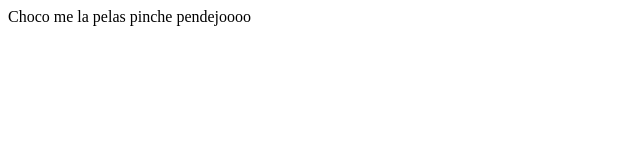
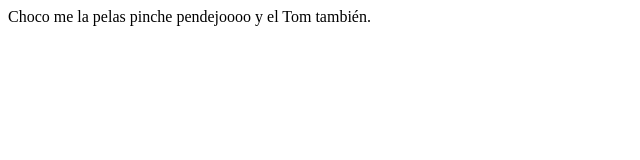
Before and after one commit to Ramnesc/Proyectomamalon, a plain HTML site: page index.html in a window 1280 px wide. Shown: the whole page, without its empty margins (0-640 px from the left). Drawn offline with Linux system fonts and the light colour scheme.

Commit message:
Cambio, agregué a Tom

```diff
--- a/index.html
+++ b/index.html
@@ -8,7 +8,7 @@
 </head>
 <body>
     <article>
-        Choco me la pelas pinche pendejoooo
+        Choco me la pelas pinche pendejoooo y el Tom también.
     </article>
 </body>
 </html>
```
